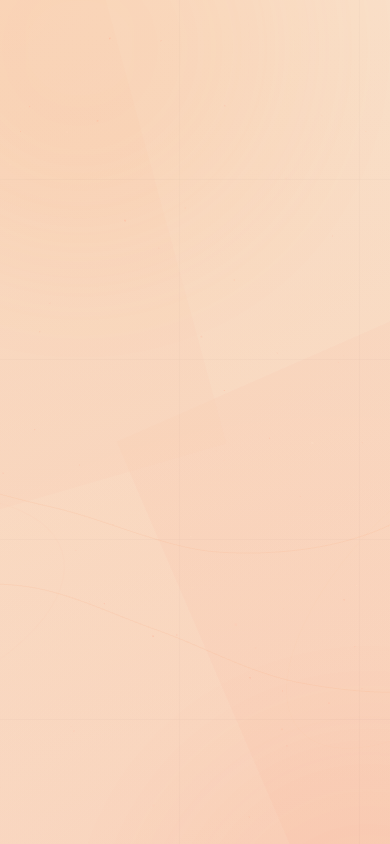
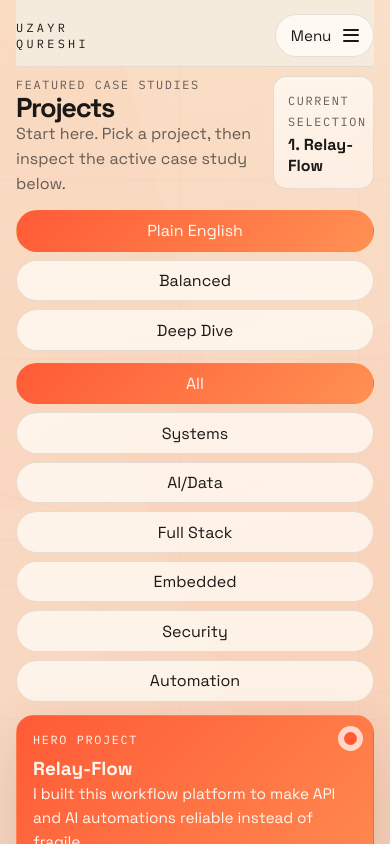
Before and after one commit to mr2buzi/Uzayr, a React (Vite) app: page / in a window 390 px wide. Shown: the top 844 px of the page. Built offline with nearby package versions, Linux system fonts and the light colour scheme.

Commit message:
Rebuild mobile top layout

```diff
--- a/src/App.tsx
+++ b/src/App.tsx
@@ -13,6 +13,7 @@ import {
   secondaryProjects,
   skillGroups,
 } from "./content/siteData";
+import { useIsMobileLayout } from "./hooks/useIsMobileLayout";
 import { usePortfolioState } from "./hooks/usePortfolioState";
 import type {
   Artifact,
@@ -315,70 +316,110 @@ function CaseStudyPanel({
   );
 }
 
-function App() {
-  const { mode, tag, project: selectedProjectSlug, setMode, setTag, setProject } =
-    usePortfolioState();
-  const [resumeTab, setResumeTab] = useState<ResumeTab>("experience");
-
-  const filteredProjects = useMemo(
-    () =>
-      projects.filter((project) =>
-        tag === "all" ? true : project.tags.includes(tag),
-      ),
-    [tag],
-  );
-
-  const selectedProject =
-    filteredProjects.find((item) => item.slug === selectedProjectSlug) ??
-    filteredProjects[0] ??
-    projects[0];
-
-  useEffect(() => {
-    if (!filteredProjects.some((item) => item.slug === selectedProject.slug)) {
-      setProject(filteredProjects[0]?.slug ?? projects[0].slug);
-    }
-  }, [filteredProjects, selectedProject.slug, setProject]);
-
-  useEffect(() => {
-    document.title = `Uzayr Qureshi | ${modeLabels[mode]}`;
-  }, [mode]);
-
-  const selectedProjectPosition = filteredProjects.findIndex(
-    (project) => project.slug === selectedProject.slug,
-  );
-
+function DesktopHeader({
+  onProjectsNavigate,
+  onResumeNavigate,
+  onContactNavigate,
+}: {
+  onProjectsNavigate: (event: React.MouseEvent<HTMLAnchorElement>) => void;
+  onResumeNavigate: (event: React.MouseEvent<HTMLAnchorElement>) => void;
+  onContactNavigate: (event: React.MouseEvent<HTMLAnchorElement>) => void;
+}) {
   return (
-    <div className="page-shell">
-      <Suspense fallback={null}>
-        <ImmersiveBackground />
-      </Suspense>
-      <div className="ambient ambient-left" />
-      <div className="ambient ambient-right" />
     <header className="site-header">
       <a className="brandmark" href="#top">
         <span>UZAYR</span>
         <span>QURESHI</span>
       </a>
       <nav className="site-nav" aria-label="Primary">
-          <a href="#projects">Projects</a>
-          <a href="#resume-deck">Resume</a>
-          <a href="#contact-strip">Contact</a>
+        <a href="#projects" onClick={onProjectsNavigate}>
+          Projects
+        </a>
+        <a href="#resume-deck" onClick={onResumeNavigate}>
+          Resume
+        </a>
+        <a href="#contact-strip" onClick={onContactNavigate}>
+          Contact
+        </a>
       </nav>
       <a className="nav-cta" href="/Uzayr-Qureshi-CV.txt" download>
         Download CV
       </a>
     </header>
+  );
+}
 
-      <div className="quick-nav" aria-label="Quick navigation">
-        <a href="#projects">Go to projects</a>
-        <a href="#resume-deck">Go to resume</a>
-        <a href="#contact-strip">Go to CV + contact</a>
-        <button type="button" onClick={() => setProject("relay-flow")}>
-          Start with Relay-Flow
+function MobileHeader({
+  isOpen,
+  onToggle,
+  onClose,
+  onProjectsNavigate,
+  onResumeNavigate,
+  onContactNavigate,
+}: {
+  isOpen: boolean;
+  onToggle: () => void;
+  onClose: () => void;
+  onProjectsNavigate: (event: React.MouseEvent<HTMLAnchorElement>) => void;
+  onResumeNavigate: (event: React.MouseEvent<HTMLAnchorElement>) => void;
+  onContactNavigate: (event: React.MouseEvent<HTMLAnchorElement>) => void;
+}) {
+  return (
+    <header className="site-header site-header--mobile">
+      <div className="mobile-topbar">
+        <a className="brandmark" href="#top">
+          <span>UZAYR</span>
+          <span>QURESHI</span>
+        </a>
+        <button
+          type="button"
+          className={`mobile-nav-toggle ${isOpen ? "is-open" : ""}`}
+          aria-expanded={isOpen}
+          aria-controls="mobile-site-nav"
+          aria-label={isOpen ? "Close navigation menu" : "Open navigation menu"}
+          onClick={onToggle}
+        >
+          <span className="mobile-nav-toggle__label">Menu</span>
+          <span className="mobile-nav-toggle__icon" aria-hidden="true">
+            <span />
+            <span />
+            <span />
+          </span>
         </button>
       </div>
 
-      <main id="top">
+      {isOpen ? (
+        <div className="mobile-nav-panel" id="mobile-site-nav">
+          <nav className="mobile-nav" aria-label="Mobile primary">
+            <a href="#projects" onClick={onProjectsNavigate}>
+              Projects
+            </a>
+            <a href="#resume-deck" onClick={onResumeNavigate}>
+              Resume
+            </a>
+            <a href="#contact-strip" onClick={onContactNavigate}>
+              Contact
+            </a>
+            <a href="/Uzayr-Qureshi-CV.txt" download onClick={onClose}>
+              Download CV
+            </a>
+          </nav>
+        </div>
+      ) : null}
+    </header>
+  );
+}
+
+function HeroSection({
+  mode,
+  setMode,
+  setProject,
+}: {
+  mode: AudienceMode;
+  setMode: (mode: AudienceMode) => void;
+  setProject: (project: string | null) => void;
+}) {
+  return (
     <section className="hero">
       <div className="hero__copy">
         <div className="hero__intro">
@@ -463,8 +504,52 @@ function App() {
         </div>
       </aside>
     </section>
+  );
+}
 
-        <section className="section projects-section" id="projects">
+function ProjectsSection({
+  mode,
+  setMode,
+  tag,
+  setTag,
+  filteredProjects,
+  selectedProject,
+  selectedProjectPosition,
+  setProject,
+  isMobileLayout,
+}: {
+  mode: AudienceMode;
+  setMode: (mode: AudienceMode) => void;
+  tag: ProjectTag | "all";
+  setTag: (tag: ProjectTag | "all") => void;
+  filteredProjects: Project[];
+  selectedProject: Project;
+  selectedProjectPosition: number;
+  setProject: (project: string | null) => void;
+  isMobileLayout: boolean;
+}) {
+  return (
+    <section
+      className={`section projects-section ${isMobileLayout ? "projects-section--mobile" : ""}`}
+      id="projects"
+    >
+      {isMobileLayout ? (
+        <div className="section-heading section-heading--mobile">
+          <div>
+            <p className="eyebrow">Featured case studies</p>
+            <h2>Projects</h2>
+            <p>Start here. Pick a project, then inspect the active case study below.</p>
+          </div>
+          <div className="selection-pill selection-pill--mobile">
+            <div>
+              <span className="eyebrow">Current selection</span>
+              <strong>
+                {selectedProjectPosition + 1}. {selectedProject.title}
+              </strong>
+            </div>
+          </div>
+        </div>
+      ) : (
         <div className="section-heading section-heading--compact">
           <div>
             <p className="eyebrow">Featured case studies</p>
@@ -495,6 +580,7 @@ function App() {
             </div>
           </div>
         </div>
+      )}
 
       <div className="filter-stack">
         <ModeSwitcher mode={mode} setMode={setMode} />
@@ -514,18 +600,24 @@ function App() {
           ))}
         </div>
         <div className="case-study-stage">
+          {!isMobileLayout ? (
             <div className="case-study-stage__top">
               <span className="eyebrow">Focused view</span>
               <p>
-                  I keep one case study open at a time here so the details stay readable and fast
-                  to scan.
+                I keep one case study open at a time here so the details stay readable and fast to
+                scan.
               </p>
             </div>
+          ) : null}
           <CaseStudyPanel project={selectedProject} mode={mode} />
         </div>
       </div>
     </section>
+  );
+}
 
+function InfoSection({ mode }: { mode: AudienceMode }) {
+  return (
     <section className="section info-section">
       <div className="section-heading section-heading--compact">
         <div>
@@ -533,8 +625,8 @@ function App() {
           <h2>The supporting context that recruiters usually ask for.</h2>
         </div>
         <p>
-              This fills in the background around my project work: objective, modules, training,
-              and the non-technical discipline behind the portfolio.
+          This fills in the background around my project work: objective, modules, training, and
+          the non-technical discipline behind the portfolio.
         </p>
       </div>
       <div className="info-grid">
@@ -547,7 +639,21 @@ function App() {
         ))}
       </div>
     </section>
+  );
+}
 
+function ResumeSection({
+  mode,
+  resumeTab,
+  setResumeTab,
+  isMobileLayout,
+}: {
+  mode: AudienceMode;
+  resumeTab: ResumeTab;
+  setResumeTab: (tab: ResumeTab) => void;
+  isMobileLayout: boolean;
+}) {
+  return (
     <section className="section resume-deck" id="resume-deck">
       <div className="section-heading section-heading--compact">
         <div>
@@ -555,8 +661,8 @@ function App() {
           <h2>Everything else is grouped here to keep the portfolio quick to use.</h2>
         </div>
         <p>
-              I grouped the supporting material here so you can open only the section you need
-              instead of scrolling through everything every time.
+          I grouped the supporting material here so you can open only the section you need instead
+          of scrolling through everything every time.
         </p>
       </div>
 
@@ -642,8 +748,8 @@ function App() {
                 <span className="eyebrow">Personal brand</span>
                 <h3>Uzayr Qureshi</h3>
                 <p>
-                      I present myself first as a software engineering student looking for a
-                      placement, backed by concrete project evidence and direct contact paths.
+                  I present myself first as a software engineering student looking for a placement,
+                  backed by concrete project evidence and direct contact paths.
                 </p>
               </article>
               <article className="brand-card">
@@ -683,6 +789,7 @@ function App() {
                   <h3 id="cv-sheet-title">Resume content, embedded directly into the portfolio.</h3>
                 </div>
                 <div className="cv-sheet__header-side">
+                  {!isMobileLayout ? (
                     <Suspense
                       fallback={
                         <div
@@ -693,6 +800,7 @@ function App() {
                     >
                       <HeroScene variant="mini" />
                     </Suspense>
+                  ) : null}
                   <a className="cv-sheet__action" href="/Uzayr-Qureshi-CV.txt" download>
                     Download CV
                   </a>
@@ -701,8 +809,8 @@ function App() {
               <p className="cv-sheet__summary">
                 I am a second-year Computer Science student with hands-on experience building
                 production-style software systems across AI, embedded, backend, and full stack
-                    environments. I am seeking a year-in-industry placement where I can contribute
-                    to technically demanding software and grow as a systems-focused engineer.
+                environments. I am seeking a year-in-industry placement where I can contribute to
+                technically demanding software and grow as a systems-focused engineer.
               </p>
               <div className="cv-sheet__grid">
                 {cvBlocks.map((block) => (
@@ -726,6 +834,159 @@ function App() {
         ) : null}
       </div>
     </section>
+  );
+}
+
+function App() {
+  const { mode, tag, project: selectedProjectSlug, setMode, setTag, setProject } =
+    usePortfolioState();
+  const isMobileLayout = useIsMobileLayout(900);
+  const [resumeTab, setResumeTab] = useState<ResumeTab>("experience");
+  const [isMobileNavOpen, setIsMobileNavOpen] = useState(false);
+  const [pendingScrollTarget, setPendingScrollTarget] = useState<string | null>(null);
+
+  const filteredProjects = useMemo(
+    () =>
+      projects.filter((project) =>
+        tag === "all" ? true : project.tags.includes(tag),
+      ),
+    [tag],
+  );
+
+  const selectedProject =
+    filteredProjects.find((item) => item.slug === selectedProjectSlug) ??
+    filteredProjects[0] ??
+    projects[0];
+
+  useEffect(() => {
+    if (!filteredProjects.some((item) => item.slug === selectedProject.slug)) {
+      setProject(filteredProjects[0]?.slug ?? projects[0].slug);
+    }
+  }, [filteredProjects, selectedProject.slug, setProject]);
+
+  useEffect(() => {
+    document.title = `Uzayr Qureshi | ${modeLabels[mode]}`;
+  }, [mode]);
+
+  useEffect(() => {
+    if (!isMobileLayout) {
+      setIsMobileNavOpen(false);
+    }
+  }, [isMobileLayout]);
+
+  useEffect(() => {
+    if (!isMobileLayout || !isMobileNavOpen) {
+      return;
+    }
+
+    const onKeyDown = (event: KeyboardEvent) => {
+      if (event.key === "Escape") {
+        setIsMobileNavOpen(false);
+      }
+    };
+
+    window.addEventListener("keydown", onKeyDown);
+    return () => window.removeEventListener("keydown", onKeyDown);
+  }, [isMobileLayout, isMobileNavOpen]);
+
+  useEffect(() => {
+    if (!pendingScrollTarget) {
+      return;
+    }
+
+    const frameId = window.requestAnimationFrame(() => {
+      document.getElementById(pendingScrollTarget)?.scrollIntoView({
+        behavior: "smooth",
+        block: "start",
+      });
+      setPendingScrollTarget(null);
+    });
+
+    return () => window.cancelAnimationFrame(frameId);
+  }, [pendingScrollTarget, resumeTab]);
+
+  const selectedProjectPosition = filteredProjects.findIndex(
+    (project) => project.slug === selectedProject.slug,
+  );
+
+  const jumpToSection = (targetId: string, nextResumeTab?: ResumeTab, closeMobileNav = false) =>
+    (event: React.MouseEvent<HTMLAnchorElement>) => {
+      event.preventDefault();
+
+      if (nextResumeTab) {
+        setResumeTab(nextResumeTab);
+      }
+
+      setPendingScrollTarget(targetId);
+
+      if (closeMobileNav) {
+        setIsMobileNavOpen(false);
+      }
+    };
+
+  return (
+    <div className={`page-shell ${isMobileLayout ? "page-shell--mobile" : ""}`}>
+      <Suspense fallback={null}>
+        <ImmersiveBackground />
+      </Suspense>
+      {!isMobileLayout ? <div className="ambient ambient-left" /> : null}
+      {!isMobileLayout ? <div className="ambient ambient-right" /> : null}
+
+      {isMobileLayout ? (
+        <MobileHeader
+          isOpen={isMobileNavOpen}
+          onToggle={() => setIsMobileNavOpen((current) => !current)}
+          onClose={() => setIsMobileNavOpen(false)}
+          onProjectsNavigate={jumpToSection("projects", undefined, true)}
+          onResumeNavigate={jumpToSection("resume-deck", undefined, true)}
+          onContactNavigate={jumpToSection("contact-strip", "contact", true)}
+        />
+      ) : (
+        <>
+          <DesktopHeader
+            onProjectsNavigate={jumpToSection("projects")}
+            onResumeNavigate={jumpToSection("resume-deck")}
+            onContactNavigate={jumpToSection("contact-strip", "contact")}
+          />
+          <div className="quick-nav" aria-label="Quick navigation">
+            <a href="#projects" onClick={jumpToSection("projects")}>
+              Go to projects
+            </a>
+            <a href="#resume-deck" onClick={jumpToSection("resume-deck")}>
+              Go to resume
+            </a>
+            <a href="#contact-strip" onClick={jumpToSection("contact-strip", "contact")}>
+              Go to CV + contact
+            </a>
+            <button type="button" onClick={() => setProject("relay-flow")}>
+              Start with Relay-Flow
+            </button>
+          </div>
+        </>
+      )}
+
+      <main id="top" className={`main-shell ${isMobileLayout ? "main-shell--mobile" : ""}`}>
+        {!isMobileLayout ? (
+          <HeroSection mode={mode} setMode={setMode} setProject={setProject} />
+        ) : null}
+        <ProjectsSection
+          mode={mode}
+          setMode={setMode}
+          tag={tag}
+          setTag={setTag}
+          filteredProjects={filteredProjects}
+          selectedProject={selectedProject}
+          selectedProjectPosition={selectedProjectPosition}
+          setProject={setProject}
+          isMobileLayout={isMobileLayout}
+        />
+        <InfoSection mode={mode} />
+        <ResumeSection
+          mode={mode}
+          resumeTab={resumeTab}
+          setResumeTab={setResumeTab}
+          isMobileLayout={isMobileLayout}
+        />
       </main>
     </div>
   );
--- /dev/null
+++ b/src/hooks/useIsMobileLayout.ts
@@ -0,0 +1,20 @@
+import { useEffect, useState } from "react";
+
+export function useIsMobileLayout(breakpoint = 900) {
+  const query = `(max-width: ${breakpoint}px)`;
+  const [isMobileLayout, setIsMobileLayout] = useState(() =>
+    window.matchMedia(query).matches,
+  );
+
+  useEffect(() => {
+    const mediaQuery = window.matchMedia(query);
+    const updateLayout = () => setIsMobileLayout(mediaQuery.matches);
+
+    updateLayout();
+
+    mediaQuery.addEventListener("change", updateLayout);
+    return () => mediaQuery.removeEventListener("change", updateLayout);
+  }, [query]);
+
+  return isMobileLayout;
+}
--- a/src/index.css
+++ b/src/index.css
@@ -138,6 +138,10 @@ a:focus-visible {
   margin: 0 auto;
 }
 
+.main-shell {
+  display: block;
+}
+
 .site-header {
   position: sticky;
   top: 0;
@@ -1479,6 +1483,138 @@ a:focus-visible {
   }
 }
 
+@media (max-width: 900px) {
+  .page-shell--mobile .immersive-background {
+    opacity: 0.44;
+  }
+
+  .site-header--mobile {
+    position: sticky;
+    top: 0;
+    z-index: 35;
+    display: block;
+    padding: 0.85rem 0 0.55rem;
+    background: rgba(244, 236, 223, 0.92);
+    backdrop-filter: blur(14px);
+    border-bottom: 1px solid rgba(43, 33, 24, 0.08);
+    box-shadow: none;
+  }
+
+  .site-header--mobile .brandmark {
+    gap: 0.04rem;
+    font-size: 0.74rem;
+  }
+
+  .mobile-topbar {
+    display: flex;
+    align-items: center;
+    justify-content: space-between;
+    gap: 1rem;
+  }
+
+  .mobile-nav-toggle {
+    display: inline-flex;
+    align-items: center;
+    gap: 0.7rem;
+    min-height: 2.7rem;
+    padding: 0.55rem 0.9rem;
+    border: 1px solid var(--line);
+    border-radius: 999px;
+    background: rgba(255, 250, 244, 0.9);
+    color: var(--text);
+    box-shadow: none;
+  }
+
+  .mobile-nav-toggle__label {
+    font-size: 0.95rem;
+  }
+
+  .mobile-nav-toggle__icon {
+    display: grid;
+    gap: 0.22rem;
+  }
+
+  .mobile-nav-toggle__icon span {
+    display: block;
+    width: 1rem;
+    height: 2px;
+    border-radius: 999px;
+    background: currentColor;
+    transition:
+      transform 180ms ease,
+      opacity 180ms ease;
+  }
+
+  .mobile-nav-toggle.is-open .mobile-nav-toggle__icon span:nth-child(1) {
+    transform: translateY(6px) rotate(45deg);
+  }
+
+  .mobile-nav-toggle.is-open .mobile-nav-toggle__icon span:nth-child(2) {
+    opacity: 0;
+  }
+
+  .mobile-nav-toggle.is-open .mobile-nav-toggle__icon span:nth-child(3) {
+    transform: translateY(-6px) rotate(-45deg);
+  }
+
+  .mobile-nav-panel {
+    padding-top: 0.75rem;
+  }
+
+  .mobile-nav {
+    display: grid;
+    gap: 0.15rem;
+    padding-top: 0.7rem;
+    border-top: 1px solid rgba(43, 33, 24, 0.08);
+  }
+
+  .mobile-nav a {
+    padding: 0.8rem 0;
+    color: var(--text);
+    font-size: 1rem;
+    border-bottom: 1px solid rgba(43, 33, 24, 0.06);
+  }
+
+  .mobile-nav a:last-child {
+    border-bottom: 0;
+  }
+
+  .main-shell--mobile > .section {
+    padding-top: 1.3rem;
+  }
+
+  .main-shell--mobile > .section:first-child {
+    padding-top: 0.6rem;
+  }
+
+  .projects-section--mobile .section-heading {
+    align-items: start;
+    gap: 0.75rem;
+    margin-bottom: 0.85rem;
+  }
+
+  .projects-section--mobile .section-heading h2 {
+    max-width: none;
+    font-size: clamp(1.7rem, 7vw, 2.2rem);
+  }
+
+  .projects-section--mobile .section-heading p {
+    margin: 0;
+    max-width: 32rem;
+  }
+
+  .selection-pill--mobile {
+    min-width: 0;
+    grid-template-columns: 1fr;
+    padding: 0.75rem 0.85rem;
+    box-shadow: none;
+  }
+
+  .projects-section--mobile .filter-stack {
+    margin-bottom: 0.85rem;
+  }
+}
+
 @media (hover: none), (pointer: coarse) {
   .nav-cta:hover,
   .hero__actions a:hover,
```
Lines whose indentation alone changed are shown as unchanged.
